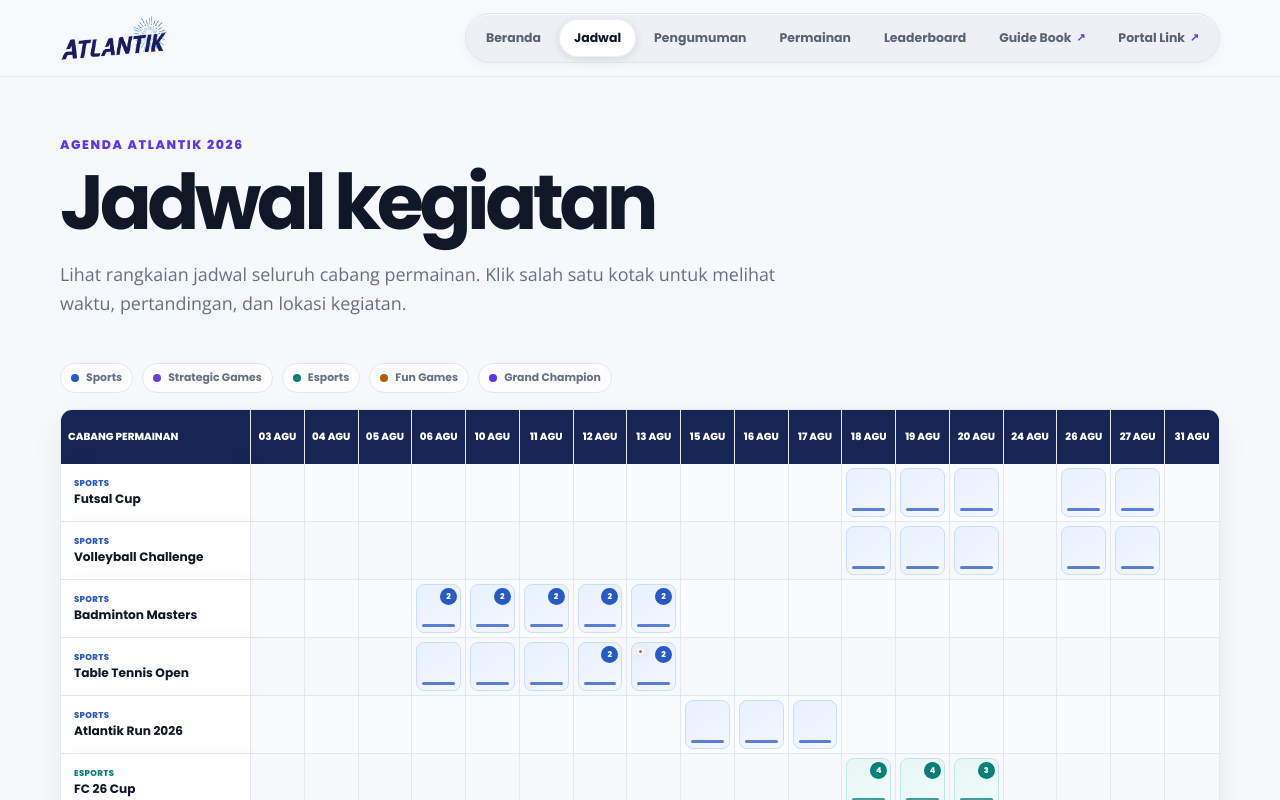
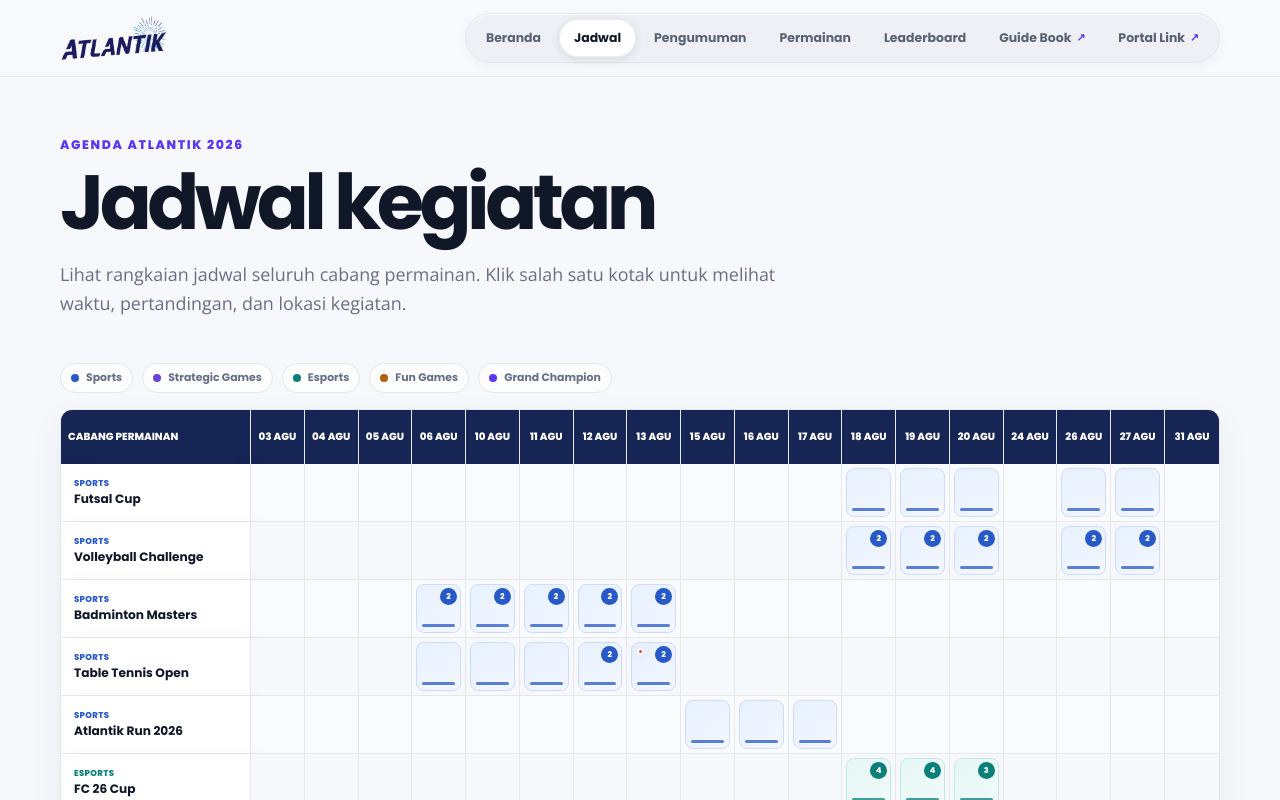
Before and after one commit to ruswanhidayat/portal-atlantik, a Next.js app: page /jadwal in a window 1280 px wide. Shown: the top 800 px of the page. Built offline with nearby package versions, Linux system fonts and the light colour scheme.

Commit message:
update schedule and leaderboard

```diff
--- a/data/schedule.js
+++ b/data/schedule.js
@@ -196,9 +196,17 @@ export const competitionSchedules = [
       "2026-08-18": [
         {
           id: "volley-18-1",
-          startTime: "06:30",
+          startTime: "07:00",
+          endTime: "07:30",
+          title: "PIKSI vs PEPSI",
+          stage: "Babak Penyisihan",
+          location: "Lapangan Futsal",
+        },
+        {
+          id: "volley-18-2",
+          startTime: "07:30",
           endTime: "08:00",
-          title: "Fase Grup",
+          title: "PEPSI vs TAKESI",
           stage: "Babak Penyisihan",
           location: "Lapangan Futsal",
         },
@@ -206,9 +214,17 @@ export const competitionSchedules = [
       "2026-08-19": [
         {
           id: "volley-19-1",
-          startTime: "06:30",
+          startTime: "07:00",
+          endTime: "07:30",
+          title: "TAKESI vs PESPA",
+          stage: "Babak Penyisihan",
+          location: "Lapangan Futsal",
+        },
+        {
+          id: "volley-19-2",
+          startTime: "07:30",
           endTime: "08:00",
-          title: "Fase Grup",
+          title: "PESPA vs PSPP",
           stage: "Babak Penyisihan",
           location: "Lapangan Futsal",
         },
@@ -216,9 +232,17 @@ export const competitionSchedules = [
       "2026-08-20": [
         {
           id: "volley-20-1",
-          startTime: "06:30",
+          startTime: "07:00",
+          endTime: "07:30",
+          title: "PSPP vs PEPSI",
+          stage: "Babak Penyisihan",
+          location: "Lapangan Futsal",
+        },
+        {
+          id: "volley-20-2",
+          startTime: "07:30",
           endTime: "08:00",
-          title: "Fase Grup",
+          title: "PIKSI vs TAKESI",
           stage: "Babak Penyisihan",
           location: "Lapangan Futsal",
         },
@@ -226,9 +250,17 @@ export const competitionSchedules = [
       "2026-08-26": [
         {
           id: "volley-26-1",
-          startTime: "06:30",
+          startTime: "07:00",
+          endTime: "07:30",
+          title: "PESPA vs PIKSI",
+          stage: "Babak Penyisihan",
+          location: "Lapangan Futsal",
+        },
+        {
+          id: "volley-26-2",
+          startTime: "07:30",
           endTime: "08:00",
-          title: "Fase Grup",
+          title: "TAKESI vs PSPP",
           stage: "Babak Penyisihan",
           location: "Lapangan Futsal",
         },
@@ -236,10 +268,18 @@ export const competitionSchedules = [
       "2026-08-27": [
         {
           id: "volley-27-1",
-          startTime: "06:30",
+          startTime: "07:00",
+          endTime: "07:30",
+          title: "PSPP vs PIKSI",
+          stage: "Babak Penyisihan",
+          location: "Lapangan Futsal",
+        },
+        {
+          id: "volley-27-2",
+          startTime: "07:30",
           endTime: "08:00",
-          title: "Final",
-          stage: "Babak Final",
+          title: "PESPA vs PEPSI",
+          stage: "Babak Penyisihan",
           location: "Lapangan Futsal",
         },
       ],
```
Also changed, not shown: data/leaderboard.js (+26 -21 lines).
